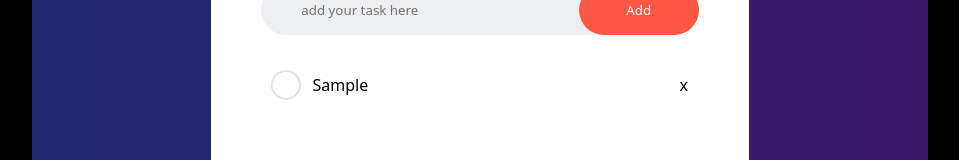
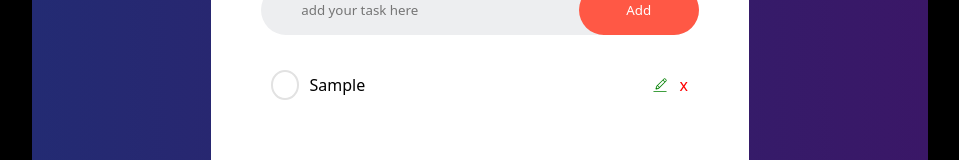
Before and after one commit to Kenzkyi/builders-practice-one, a React (Vite) app: page / in a window 1280 px wide. Both pictures are taken after typing "Sample" into the empty fields and a click on the button "Add". Shown: the part 329-489 px from the top of the page, without its empty margins (160-1119 px from the left). Built offline with nearby package versions, Linux system fonts and the light colour scheme.

Commit message:
edit functionality

```diff
--- a/src/App.jsx
+++ b/src/App.jsx
@@ -1,9 +1,12 @@
 import React, { useReducer } from "react";
+import { CiEdit } from "react-icons/ci";
 import { IoMdCheckmark } from "react-icons/io";
+import { MdOutlineDataSaverOn } from "react-icons/md";
 
 const initialState = {
   todos: JSON.parse(localStorage.getItem("allTodo")) || [],
   inputValue: "",
+  editTodo: {},
 };
 
 const reducer = (state, action) => {
@@ -19,9 +22,9 @@ const reducer = (state, action) => {
           const newTodo = prompt(
             "This todo already existed, please enter a new one"
           );
-          if (newTodo) {
+          if (newTodo.trim()) {
             const newTodos = [
-              { id: id, todo: newTodo, completed: false },
+              { id: id, todo: newTodo.trim(), completed: false },
               ...state.todos,
             ];
             localStorage.setItem("allTodo", JSON.stringify(newTodos));
@@ -33,7 +36,7 @@ const reducer = (state, action) => {
           }
         } else {
           const newTodos = [
-            { id: id, todo: state.inputValue, completed: false },
+            { id: id, todo: state.inputValue.trim(), completed: false },
             ...state.todos,
           ];
           localStorage.setItem("allTodo", JSON.stringify(newTodos));
@@ -45,6 +48,7 @@ const reducer = (state, action) => {
         }
       } else {
         alert("please enter a todo");
+        return state;
       }
     case "ONCHANGE":
       return { ...state, inputValue: action.payload };
@@ -57,6 +61,26 @@ const reducer = (state, action) => {
         ...state,
         todos: newTodos,
       };
+    case "SET-EDIT-TODO":
+      return { ...state, editTodo: action.payload };
+    case "UPDATED-TODO":
+      return {
+        ...state,
+        editTodo: { ...state.editTodo, todo: action.payload.trim() },
+      };
+    case "SAVE-TODO":
+      if (state.editTodo.todo.trim()) {
+        const updatedTodo = state.todos.map((item) =>
+          item.id === state.editTodo.id
+            ? { ...item, todo: state.editTodo.todo.trim() }
+            : item
+        );
+        localStorage.setItem("allTodo", JSON.stringify(updatedTodo));
+        return { ...state, todos: updatedTodo, editTodo: {} };
+      } else {
+        alert("This field can't be empty");
+        return state;
+      }
     case "DELETE-TODO":
       if (window.confirm("This would be deleted, are you sure?")) {
         const newTodos = state.todos.filter(
@@ -101,33 +125,77 @@ const App = () => {
                   </footer>
                 ) : (
                   <aside
+                    style={{
+                      display: item.id === state.editTodo.id ? "none" : "flex",
+                    }}
                     onClick={() =>
                       dispatch({ type: "COMPLETED-TODO", payload: item.id })
                     }></aside>
                 )}
                 {item.completed ? (
                   <del>
-                    {item.todo.length >= 20
+                    {item.todo.length >= 15
                       ? (
                           item.todo.charAt(0).toUpperCase() + item.todo.slice(1)
                         ).substr(0, 30) + " ..."
                       : item.todo.charAt(0).toUpperCase() + item.todo.slice(1)}
                   </del>
                 ) : (
+                  <>
+                    {item.id === state.editTodo.id ? (
+                      <input
+                        type="text"
+                        autoFocus
+                        required
+                        value={state.editTodo.todo}
+                        onChange={(e) =>
+                          dispatch({
+                            type: "UPDATED-TODO",
+                            payload: e.target.value,
+                          })
+                        }
+                      />
+                    ) : (
                       <p>
-                    {item.todo.length >= 20
+                        {item.todo.length >= 15
                           ? (
-                          item.todo.charAt(0).toUpperCase() + item.todo.slice(1)
+                              item.todo.charAt(0).toUpperCase() +
+                              item.todo.slice(1)
                             ).substr(0, 30) + " ..."
-                      : item.todo.charAt(0).toUpperCase() + item.todo.slice(1)}
+                          : item.todo.charAt(0).toUpperCase() +
+                            item.todo.slice(1)}
                       </p>
                     )}
+                  </>
+                )}
+                <header>
+                  <section
+                    style={{ display: item.completed ? "none" : "flex" }}>
+                    {item.id === state.editTodo.id ? (
+                      <MdOutlineDataSaverOn
+                        fontSize={18}
+                        color="green"
+                        cursor={"pointer"}
+                        onClick={() => dispatch({ type: "SAVE-TODO" })}
+                      />
+                    ) : (
+                      <CiEdit
+                        fontSize={18}
+                        color="green"
+                        cursor={"pointer"}
+                        onClick={() =>
+                          dispatch({ type: "SET-EDIT-TODO", payload: item })
+                        }
+                      />
+                    )}
+                  </section>
                   <button
                     onClick={() =>
                       dispatch({ type: "DELETE-TODO", payload: item.id })
                     }>
                     x
                   </button>
+                </header>
               </article>
             ))}
           </main>
--- a/src/index.css
+++ b/src/index.css
@@ -113,9 +113,17 @@
       }
 
       p,
-      del {
+      del,
+      input {
         width: 85%;
+        outline: none;
+        border: none;
       }
+
+      header {
+        display: flex;
+        align-items: center;
+        gap: 10px;
 
         button {
           height: 10px;
@@ -128,6 +136,8 @@
           border: none;
           background: transparent;
           cursor: pointer;
+          color: red;
+        }
       }
     }
   }
```
Lines whose indentation alone changed are shown as unchanged.
